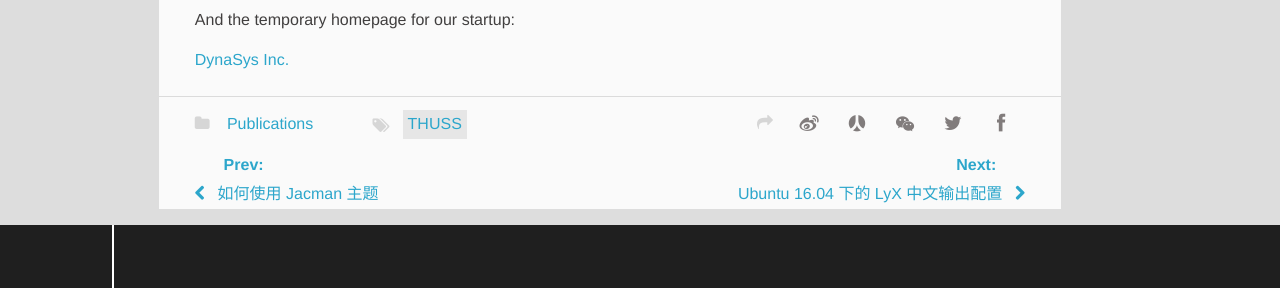
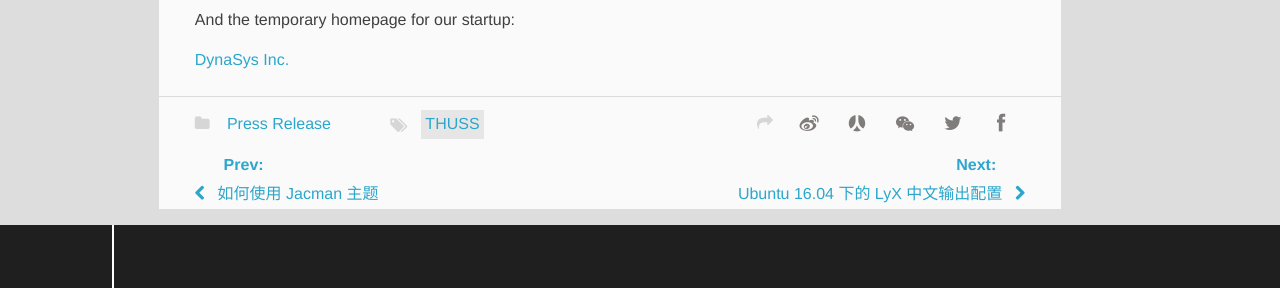
Before and after one commit to HaoguangYang/HaoguangYang.github.io, a Jekyll site: the page built from _posts/2016-9-1-THUSS - Tsinghua University Satellite Simulator.md, in a window 1280 px wide and 900 px high, scrolled down 2256 px. Shown: the part 419-707 px from the top of the window. Built offline with Jekyll 4.4.1, drawn with Linux system fonts in a browser that asks for light colours; Markdown is read by kramdown in place of the engine named in the settings; a script that is not in the unit is left out.

Commit message:
some mods

```diff
--- a/_posts/2016-9-1-THUSS - Tsinghua University Satellite Simulator.md
+++ b/_posts/2016-9-1-THUSS - Tsinghua University Satellite Simulator.md
@@ -3,7 +3,7 @@ layout: post
 title: THUSS - Tsinghua University Satellite Simulator
 tags:
   - THUSS
-category: Publications
+category: Press Release
 ---
 ## About THUSS
 
```
Also changed, not shown: _posts/2017-2-9-Meet Agile Vehicle on 45th International Exhibition of Inventions.md (+1 -1 lines).
